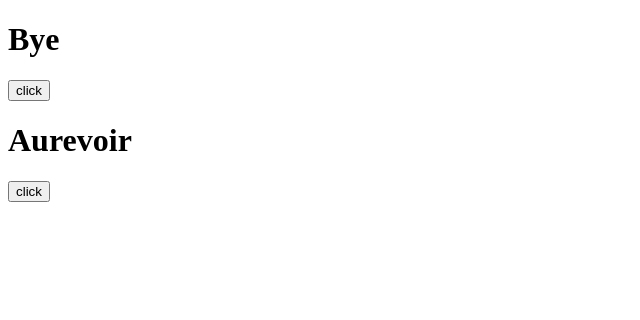
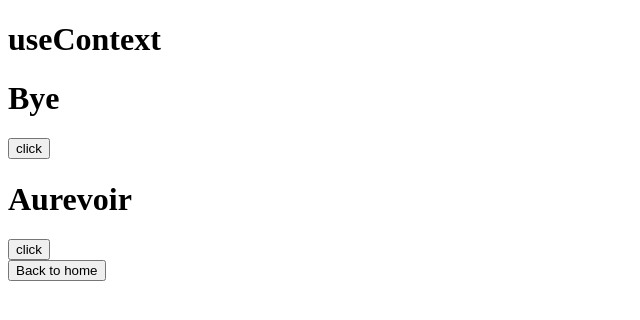
Before and after one commit to Lucas-Moreno/React-work, a React (Create React App) app: page /context in a window 1280 px wide. Shown: the top 320 px of the page, without its empty margins (0-640 px from the left). Built offline with nearby package versions, Linux system fonts and the light colour scheme.

Commit message:
[REACT] react router dom

```diff
--- a/package.json
+++ b/package.json
@@ -8,6 +8,7 @@
     "@testing-library/user-event": "^7.2.1",
     "react": "^16.13.1",
     "react-dom": "^16.13.1",
+    "react-router-dom": "^5.2.0",
     "react-scripts": "3.4.1"
   },
   "scripts": {
--- a/src/App/App.js
+++ b/src/App/App.js
@@ -1,16 +1,14 @@
 import React from "react";
-import Context from "../Component/Context";
-import ContextTwo from "../Component/ContextTwo";
-import ComponentContextProvider from "../Context/ComponentsContext";
+import { Link } from "react-router-dom";
 import "./App.css";
 
 function App() {
   return (
     <div className="App">
-      <ComponentContextProvider>
-        <Context />
-        <ContextTwo />
-      </ComponentContextProvider>
+      <h1>Upgrade my Skills on React</h1>
+      <Link to="context">
+        <button>Context Api</button>
+      </Link>
     </div>
   );
 }
--- a/src/Component/Context.jsx
+++ b/src/Component/Context.jsx
@@ -1,12 +1,20 @@
-import React, { useContext } from "react";
-import { ComponentsContext } from "../Context/ComponentsContext";
+import React from "react";
+import ContextOne from "../Component/ContextOne";
+import ContextTwo from "../Component/ContextTwo";
+import { Link } from "react-router-dom";
+import ComponentContextProvider from "../Context/ComponentsContext";
 
 const Context = () => {
-  const { isShow, toggle } = useContext(ComponentsContext);
   return (
     <div>
-      {isShow ? <h1>Hello</h1> : <h1>Bye</h1>}
-      <button onClick={toggle}>click</button>
+      <h1>useContext</h1>
+      <ComponentContextProvider>
+        <ContextOne />
+        <ContextTwo />
+      </ComponentContextProvider>
+      <Link to="/">
+        <button>Back to home</button>
+      </Link>
     </div>
   );
 };
--- /dev/null
+++ b/src/Component/ContextOne.jsx
@@ -0,0 +1,14 @@
+import React, { useContext } from "react";
+import { ComponentsContext } from "../Context/ComponentsContext";
+
+const Context = () => {
+  const { isShow, toggle } = useContext(ComponentsContext);
+  return (
+    <div>
+      {isShow ? <h1>Hello</h1> : <h1>Bye</h1>}
+      <button onClick={toggle}>click</button>
+    </div>
+  );
+};
+
+export default Context;
--- a/src/index.js
+++ b/src/index.js
@@ -2,13 +2,18 @@ import React from "react";
 import ReactDOM from "react-dom";
 import App from "./App/App";
 import * as serviceWorker from "./serviceWorker";
+import Context from "./Component/Context";
+import { BrowserRouter, Route, Switch } from "react-router-dom";
 
-ReactDOM.render(
-  <React.StrictMode>
-    <App />
-  </React.StrictMode>,
-  document.getElementById("root")
+const Root = () => (
+  <BrowserRouter>
+    <Switch>
+      <Route exact path="/" component={App}></Route>
+      <Route exact path="/context" component={Context}></Route>
+    </Switch>
+  </BrowserRouter>
 );
+ReactDOM.render(<Root />, document.getElementById("root"));
 
 // If you want your app to work offline and load faster, you can change
 // unregister() to register() below. Note this comes with some pitfalls.
```
Also changed, not shown: 1 other file (tests, documents, lock files or other folders).
